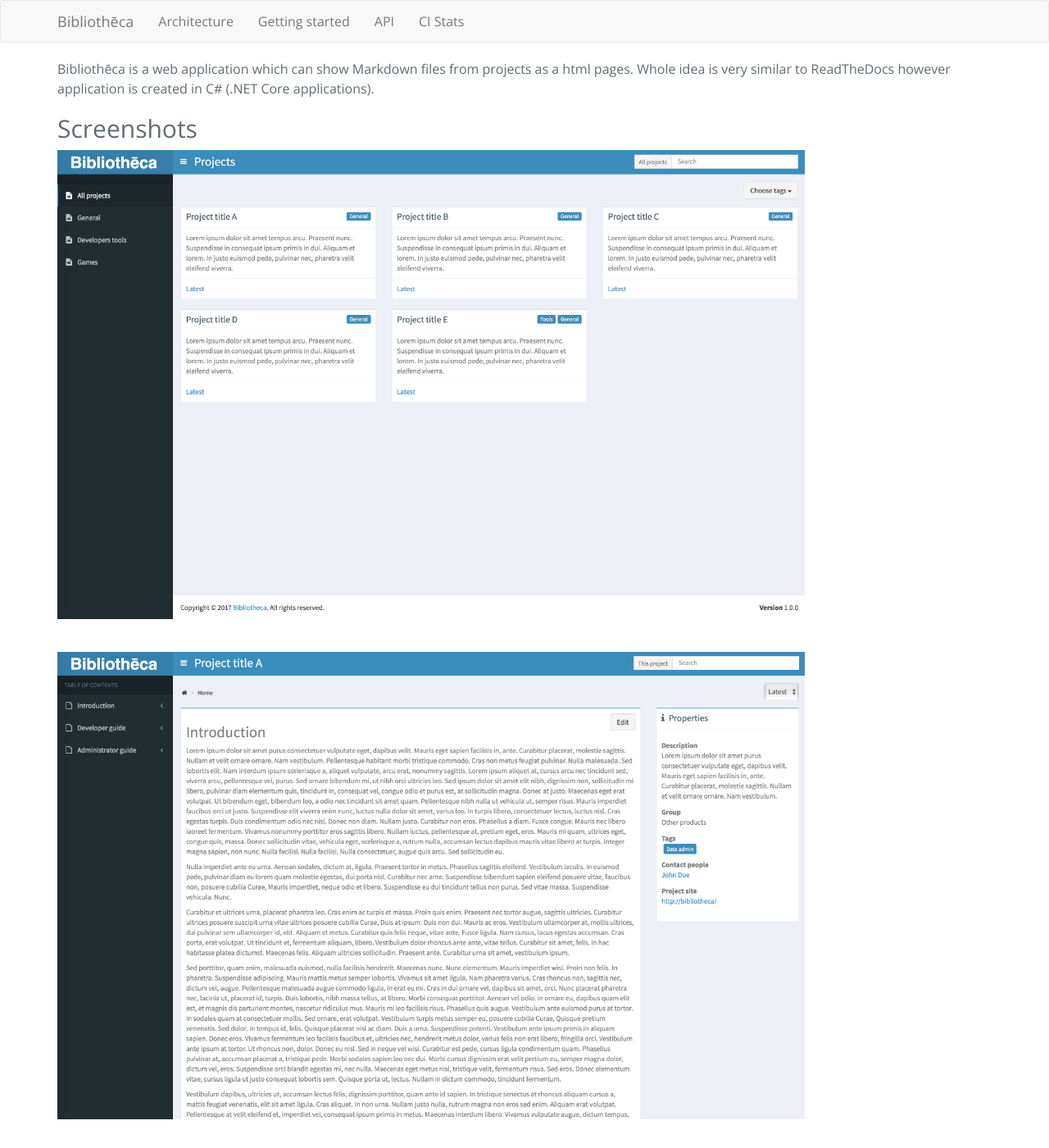
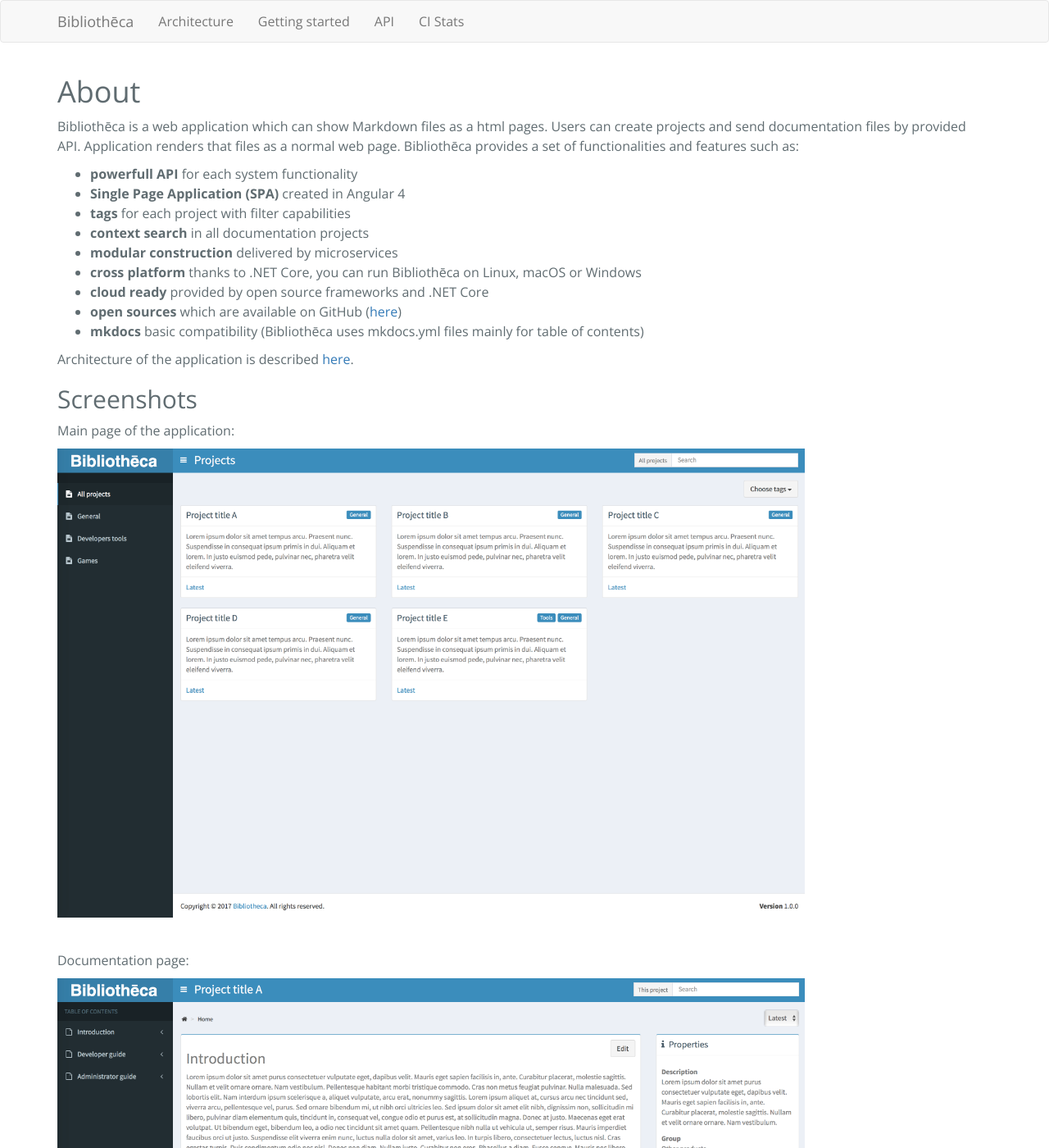
Before and after one commit to BibliothecaTeam/bibliothecateam.github.io, a Jekyll site: the page built from index.md, in a window 1280 px wide and 1400 px high. Shown: the whole window at 82% size. Built offline with Jekyll 4.4.1, drawn with Linux system fonts in a browser that asks for light colours; nearby versions of some CDN libraries; our own code applies the rules of GitHub Pages for plain Markdown files.

Commit message:
Add short description on main page.

```diff
--- a/index.md
+++ b/index.md
@@ -1,9 +1,27 @@
-Bibliothēca is a web application which can show Markdown files from projects as a html pages. Whole idea is very similar to ReadTheDocs however application is created in C# (.NET Core applications).
+# About
+
+Bibliothēca is a web application which can show Markdown files as a html pages. Users can create projects and send documentation files by provided API. Application renders that files as a normal web page. Bibliothēca provides a set of functionalities and features such as:
+
+ - **powerfull API** for each system functionality
+ - **Single Page Application (SPA)** created in Angular 4
+ - **tags** for each project with filter capabilities
+ - **context search** in all documentation projects
+ - **modular construction** delivered by microservices
+ - **cross platform** thanks to .NET Core, you can run Bibliothēca on Linux, macOS or Windows
+ - **cloud ready** provided by open source frameworks and .NET Core
+ - **open sources** which are available on GitHub ([here](https://github.com/BibliothecaTeam))
+ - **mkdocs** basic compatibility (Bibliothēca uses mkdocs.yml files mainly for table of contents)
+
+Architecture of the application is described [here](/architecture.html).
 
 ## Screenshots
+
+Main page of the application:
 
 {: .custom-img-width}
 ![Screen main](images/screen01.png)
 
+Documentation page:
+
 {: .custom-img-width}
 ![Screen documentation](images/screen02.png)
```
Also changed, not shown: architecture.md (+18 -1 lines).
